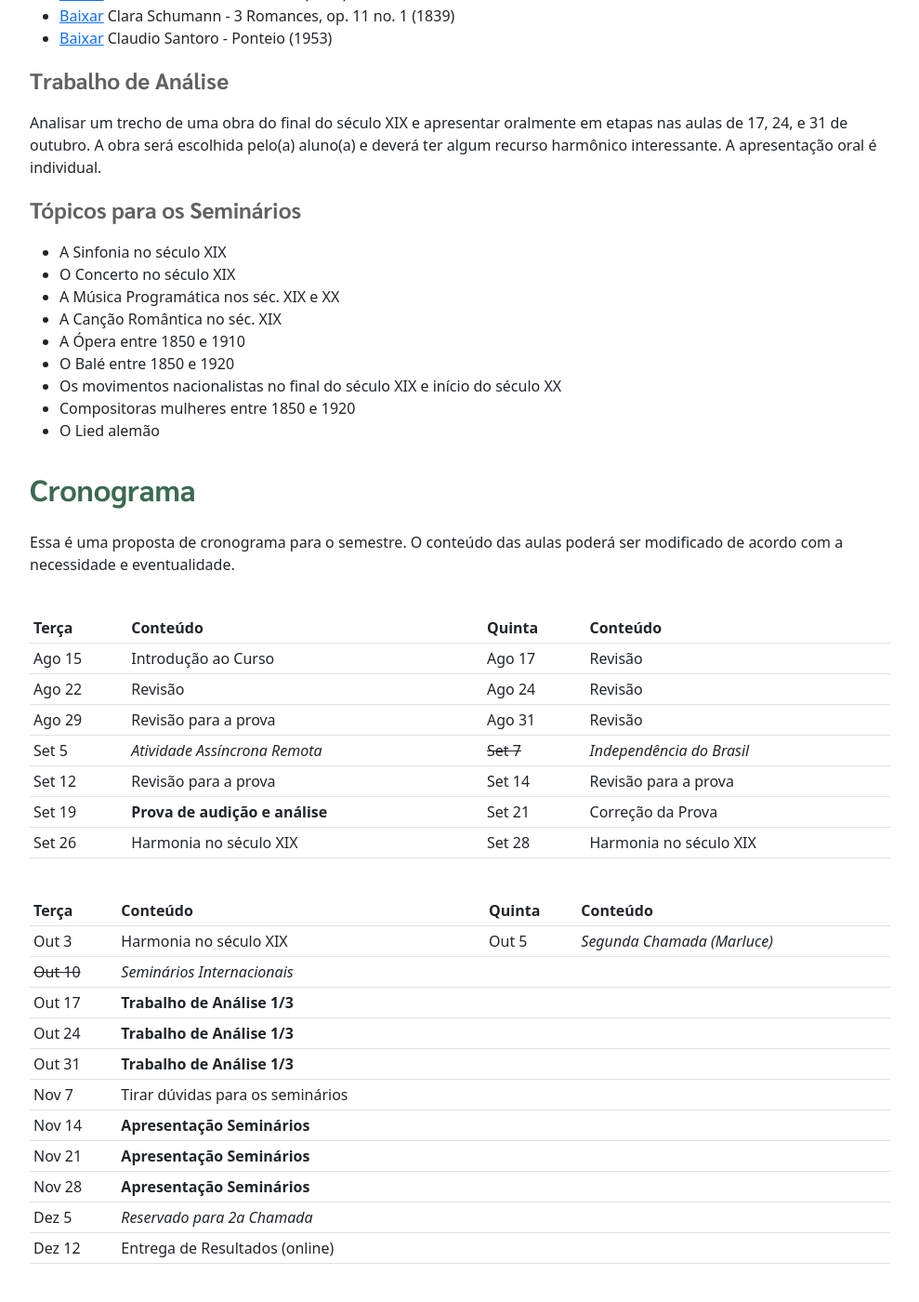
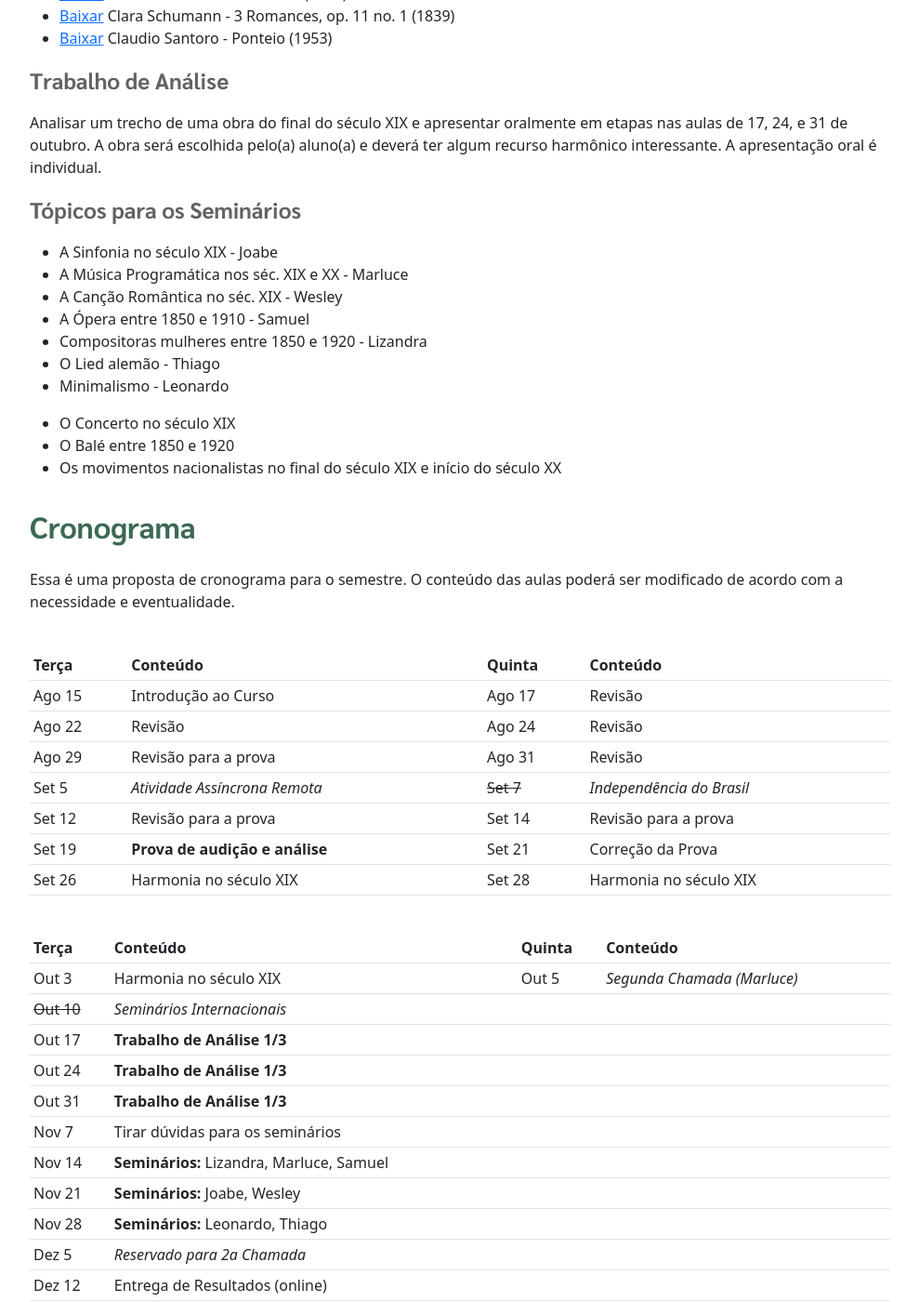
Before and after one commit to pedrokroger/pedrokroger.github.io, a Jekyll site: the page built from pages/musa76-lem8.md, in a window 1280 px wide and 1400 px high, scrolled down 1551 px. Shown: the whole window at 93% size, without its empty margins (50-1039 px from the left). Built offline with Jekyll 4.4.1, drawn with Linux system fonts in a browser that asks for light colours.

Commit message:
Define apresentações

```diff
--- a/pages/musa76-lem8.md
+++ b/pages/musa76-lem8.md
@@ -87,15 +87,17 @@ aluno(a) e deverá ter algum recurso harmônico interessante. A apresentação o
 
 ### Tópicos para os Seminários
 
-- A Sinfonia no século XIX
+- A Sinfonia no século XIX - Joabe
+- A Música Programática nos séc. XIX e XX - Marluce
+- A Canção Romântica no séc. XIX - Wesley
+- A Ópera entre 1850 e 1910 - Samuel
+- Compositoras mulheres entre 1850 e 1920 - Lizandra
+- O Lied alemão - Thiago
+- Minimalismo - Leonardo
+
 - O Concerto no século XIX
-- A Música Programática nos séc. XIX e XX
-- A Canção Romântica no séc. XIX
-- A Ópera entre 1850 e 1910
 - O Balé entre 1850 e 1920
 - Os movimentos nacionalistas no final do século XIX e início do século XX
-- Compositoras mulheres entre 1850 e 1920
-- O Lied alemão
 
 
 ## Cronograma
@@ -114,16 +116,16 @@ ser modificado de acordo com a necessidade e eventualidade.
 | Set 26     | Harmonia no século XIX           | Set 28     | Harmonia no século XIX                |
 
 
-| Terça      | Conteúdo                         | Quinta | Conteúdo                    |
-|------------|----------------------------------|--------|-----------------------------|
-| Out 3      | Harmonia no século XIX           | Out 5  | _Segunda Chamada (Marluce)_ |
-| ~~Out 10~~ | _Seminários Internacionais_      |        |                             |
-| Out 17     | **Trabalho de Análise 1/3**      |        |                             |
-| Out 24     | **Trabalho de Análise 1/3**      |        |                             |
-| Out 31     | **Trabalho de Análise 1/3**      |        |                             |
-| Nov 7      | Tirar dúvidas para os seminários |        |                             |
-| Nov 14     | **Apresentação Seminários**      |        |                             |
-| Nov 21     | **Apresentação Seminários**      |        |                             |
-| Nov 28     | **Apresentação Seminários**      |        |                             |
-| Dez 5      | _Reservado para 2a Chamada_      |        |                             |
-| Dez 12     | Entrega de Resultados (online)   |        |                             |
+| Terça      | Conteúdo                                  | Quinta | Conteúdo                    |
+|------------|-------------------------------------------|--------|-----------------------------|
+| Out 3      | Harmonia no século XIX                    | Out 5  | _Segunda Chamada (Marluce)_ |
+| ~~Out 10~~ | _Seminários Internacionais_               |        |                             |
+| Out 17     | **Trabalho de Análise 1/3**               |        |                             |
+| Out 24     | **Trabalho de Análise 1/3**               |        |                             |
+| Out 31     | **Trabalho de Análise 1/3**               |        |                             |
+| Nov 7      | Tirar dúvidas para os seminários          |        |                             |
+| Nov 14     | **Seminários:** Lizandra, Marluce, Samuel |        |                             |
+| Nov 21     | **Seminários:** Joabe, Wesley             |        |                             |
+| Nov 28     | **Seminários:** Leonardo, Thiago          |        |                             |
+| Dez 5      | _Reservado para 2a Chamada_               |        |                             |
+| Dez 12     | Entrega de Resultados (online)            |        |                             |
```
